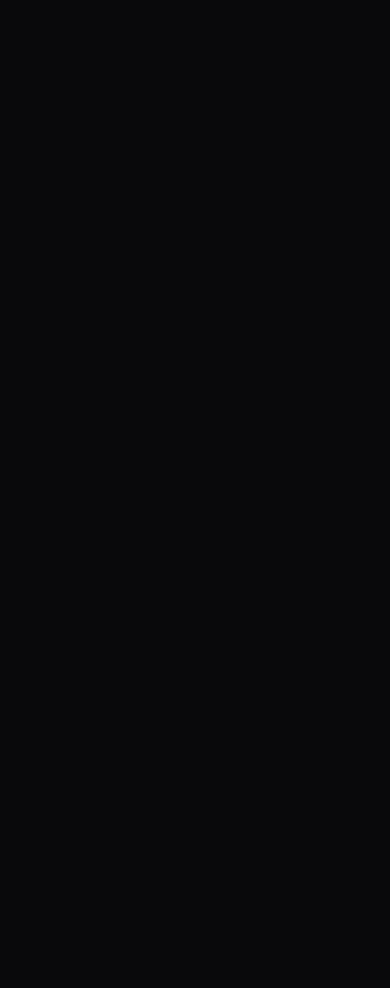
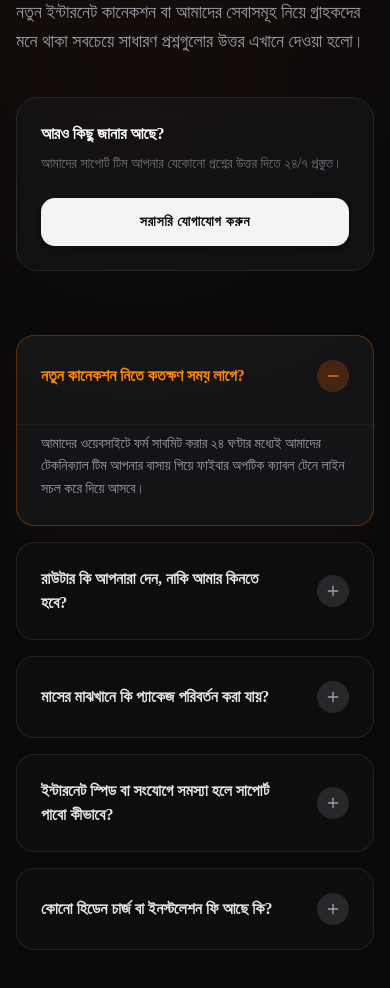
Before and after one commit to shuvostack/orbital-net, a Next.js app in the folder client/: page / in a window 390 px wide. Shown: the part 9920-10908 px from the top of the page. Before the commit the page ends 9708 px from the top, so only its background shows below. Built offline with nearby package versions, Linux system fonts and the light colour scheme.

Commit message:
Add interactive FAQ according section

```diff
--- a/client/src/app/page.js
+++ b/client/src/app/page.js
@@ -9,6 +9,7 @@
 import Partners from "@/components/Partners";
 import PayBill from '@/components/PayBill';
 import CoverageTeaser from "@/components/CoverageTeaser";
+import FAQ from "@/components/FAQ";
 
 export default function Home() {
   return (
@@ -167,6 +168,11 @@
       <div>
         <CoverageTeaser></CoverageTeaser>
       </div>
+
+    {/* FAQ section */}
+      <div>
+        <FAQ></FAQ>
+      </div>
     </div>
   );
 }
--- /dev/null
+++ b/client/src/components/FAQ.jsx
@@ -0,0 +1,125 @@
+'use client';
+
+import { useState } from 'react';
+import { motion, AnimatePresence } from 'framer-motion';
+import { Plus, Minus, MessageCircleQuestion } from 'lucide-react';
+import Link from 'next/link';
+
+export default function FAQ() {
+  const [activeIndex, setActiveIndex] = useState(0);
+
+  const faqs = [
+    {
+      question: "নতুন কানেকশন নিতে কতক্ষণ সময় লাগে?",
+      answer: "আমাদের ওয়েবসাইটে ফর্ম সাবমিট করার ২৪ ঘণ্টার মধ্যেই আমাদের টেকনিক্যাল টিম আপনার বাসায় গিয়ে ফাইবার অপটিক ক্যাবল টেনে লাইন সচল করে দিয়ে আসবে।"
+    },
+    {
+      question: "রাউটার কি আপনারা দেন, নাকি আমার কিনতে হবে?",
+      answer: "আপনি চাইলে আমাদের হার্ডওয়্যার শপ থেকে সাশ্রয়ী মূল্যে প্রিমিয়াম ডুয়াল-ব্যান্ড রাউটার কিনতে পারেন। এছাড়া আপনার নিজের কেনা রাউটার থাকলেও আমরা কনফিগার করে দেব।"
+    },
+    {
+      question: "মাসের মাঝখানে কি প্যাকেজ পরিবর্তন করা যায়?",
+      answer: "হ্যাঁ, অবশ্যই! আপনি যেকোনো সময় আমাদের কাস্টমার সাপোর্টে কল করে অথবা ক্লায়েন্ট পোর্টাল থেকে আপনার বর্তমান প্যাকেজটি আপগ্রেড বা ডাউনগ্রেড করতে পারবেন।"
+    },
+    {
+      question: "ইন্টারনেট স্পিড বা সংযোগে সমস্যা হলে সাপোর্ট পাবো কীভাবে?",
+      answer: "আমাদের এক্সপার্ট সাপোর্ট টিম ২৪/৭ প্রস্তুত। যেকোনো সমস্যায় সরাসরি ফোন কল, হোয়াটসঅ্যাপ অথবা আমাদের ওয়েবসাইটে কমপ্লেন টিকেট খোলার মাধ্যমে দ্রুত সাপোর্ট পাবেন।"
+    },
+    {
+      question: "কোনো হিডেন চার্জ বা ইনস্টলেশন ফি আছে কি?",
+      answer: "আমাদের কোনো হিডেন চার্জ নেই। তবে এরিয়া এবং প্যাকেজ ভেদে একটি সামান্য এককালীন ইনস্টলেশন ফি প্রযোজ্য হতে পারে, যা আপনাকে আগেই পরিষ্কারভাবে জানিয়ে দেওয়া হবে।"
+    }
+  ];
+
+  const toggleFAQ = (index) => {
+    setActiveIndex(activeIndex === index ? null : index);
+  };
+
+  return (
+    <section className="py-24 bg-zinc-950 relative overflow-hidden">
+
+      {/* Background Subtle Glow */}
+      <div className="absolute top-0 right-0 w-[500px] h-[500px] bg-orange-600/5 rounded-full blur-[120px] pointer-events-none" />
+
+      <div className="max-w-7xl mx-auto px-4 sm:px-6 lg:px-8 relative z-10">
+
+        <div className="grid grid-cols-1 lg:grid-cols-12 gap-16">
+
+          {/* Left */}
+          <div className="lg:col-span-5 relative">
+            <div className="sticky top-24">
+              <h2 className="text-4xl md:text-5xl font-black text-white leading-tight mb-6">
+                কোনো প্রশ্ন আছে? <br />
+                <span className="text-transparent bg-clip-text bg-gradient-to-r from-orange-400 to-rose-500">উত্তরগুলো জেনে নিন</span>
+              </h2>
+
+              <p className="text-zinc-400 text-lg mb-10 leading-relaxed font-medium">
+                নতুন ইন্টারনেট কানেকশন বা আমাদের সেবাসমূহ নিয়ে গ্রাহকদের মনে থাকা সবচেয়ে সাধারণ প্রশ্নগুলোর উত্তর এখানে দেওয়া হলো।
+              </p>
+
+              <div className="p-6 rounded-3xl bg-zinc-900/50 border border-zinc-800 backdrop-blur-sm">
+                <h4 className="text-white font-bold mb-2">আরও কিছু জানার আছে?</h4>
+                <p className="text-zinc-500 text-sm mb-6">আমাদের সাপোর্ট টিম আপনার যেকোনো প্রশ্নের উত্তর দিতে ২৪/৭ প্রস্তুত।</p>
+                <Link href="/contact" className="inline-flex items-center justify-center w-full py-3.5 rounded-xl bg-zinc-100 text-zinc-950 font-black text-sm uppercase tracking-wider hover:bg-white transition-all hover:scale-[1.02] active:scale-95 shadow-md">
+                  সরাসরি যোগাযোগ করুন
+                </Link>
+              </div>
+            </div>
+          </div>
+
+          {/* Right */}
+          <div className="lg:col-span-7">
+            <div className="space-y-4">
+              {faqs.map((faq, index) => {
+                const isActive = activeIndex === index;
+
+                return (
+                  <motion.div
+                    key={index}
+                    initial={{ opacity: 0, y: 20 }}
+                    whileInView={{ opacity: 1, y: 0 }}
+                    viewport={{ once: true }}
+                    transition={{ delay: index * 0.1 }}
+                    className={`border rounded-2xl overflow-hidden transition-colors duration-300 ${
+                      isActive
+                        ? 'bg-zinc-900/80 border-orange-500/30 shadow-[0_10px_30px_rgba(249,115,22,0.05)]'
+                        : 'bg-zinc-900/30 border-zinc-800/80 hover:bg-zinc-900/50 hover:border-zinc-700'
+                    }`}
+                  >
+                    <button
+                      onClick={() => toggleFAQ(index)}
+                      className="w-full flex items-center justify-between p-6 text-left focus:outline-none"
+                    >
+                      <h3 className={`font-bold pr-8 transition-colors duration-300 ${isActive ? 'text-orange-400' : 'text-zinc-200'}`}>
+                        {faq.question}
+                      </h3>
+                      <div className={`shrink-0 w-8 h-8 rounded-full flex items-center justify-center transition-colors duration-300 ${isActive ? 'bg-orange-500/20 text-orange-500' : 'bg-zinc-800 text-zinc-400'}`}>
+                        {isActive ? <Minus className="w-4 h-4" /> : <Plus className="w-4 h-4" />}
+                      </div>
+                    </button>
+
+                    <AnimatePresence>
+                      {isActive && (
+                        <motion.div
+                          initial={{ height: 0, opacity: 0 }}
+                          animate={{ height: "auto", opacity: 1 }}
+                          exit={{ height: 0, opacity: 0 }}
+                          transition={{ duration: 0.3, ease: "easeInOut" }}
+                        >
+                          <div className="px-6 pb-6 pt-2 text-zinc-400 leading-relaxed text-sm font-medium border-t border-zinc-800/50 mt-2">
+                            {faq.answer}
+                          </div>
+                        </motion.div>
+                      )}
+                    </AnimatePresence>
+                  </motion.div>
+                );
+              })}
+            </div>
+          </div>
+
+        </div>
+      </div>
+    </section>
+  );
+}
```
